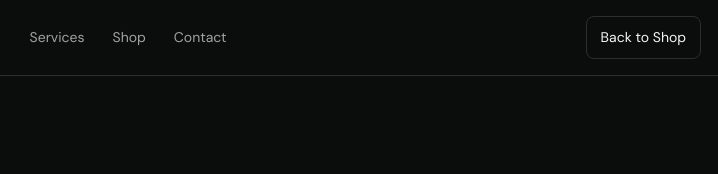
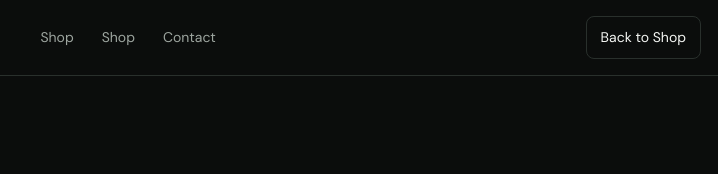
Before and after one commit to Faroffcode/Imtiaz.haque, a plain HTML site: page shortlink-bot.html in a window 1280 px wide. Shown: the top 174 px of the page, 505-1223 px from the left. Drawn offline with Linux system fonts and the light colour scheme.

Commit message:
Remove services navigation from ShortLink Bot

```diff
--- a/shortlink-bot.html
+++ b/shortlink-bot.html
@@ -6,7 +6,7 @@
 <title>ShortLink Bot | FAROFF</title><link rel="stylesheet" href="styles.css">
 </head>
 <body>
-<header class="nav"><a class="brand" href="index.html"><span>F</span> FAROFF</a><nav><a href="index.html#services">Services</a><a href="index.html#shop">Shop</a><a href="index.html#contact">Contact</a></nav><a class="nav-cta" href="index.html#shop">Back to Shop</a></header>
+<header class="nav"><a class="brand" href="index.html"><span>F</span> FAROFF</a><nav><a href="index.html#shop">Shop</a><a href="index.html#shop">Shop</a><a href="index.html#contact">Contact</a></nav><a class="nav-cta" href="index.html#shop">Back to Shop</a></header>
 <main><section class="section" style="padding-top:90px">
 <p class="eyebrow">FAROFF SHOP · TELEGRAM BOT SOURCE CODE</p>
 <h1 style="font:600 clamp(42px,7vw,78px)/1 'Space Grotesk';letter-spacing:-.05em;margin:15px 0">ShortLink <em style="color:var(--accent);font-style:normal">Bot</em></h1>
```
